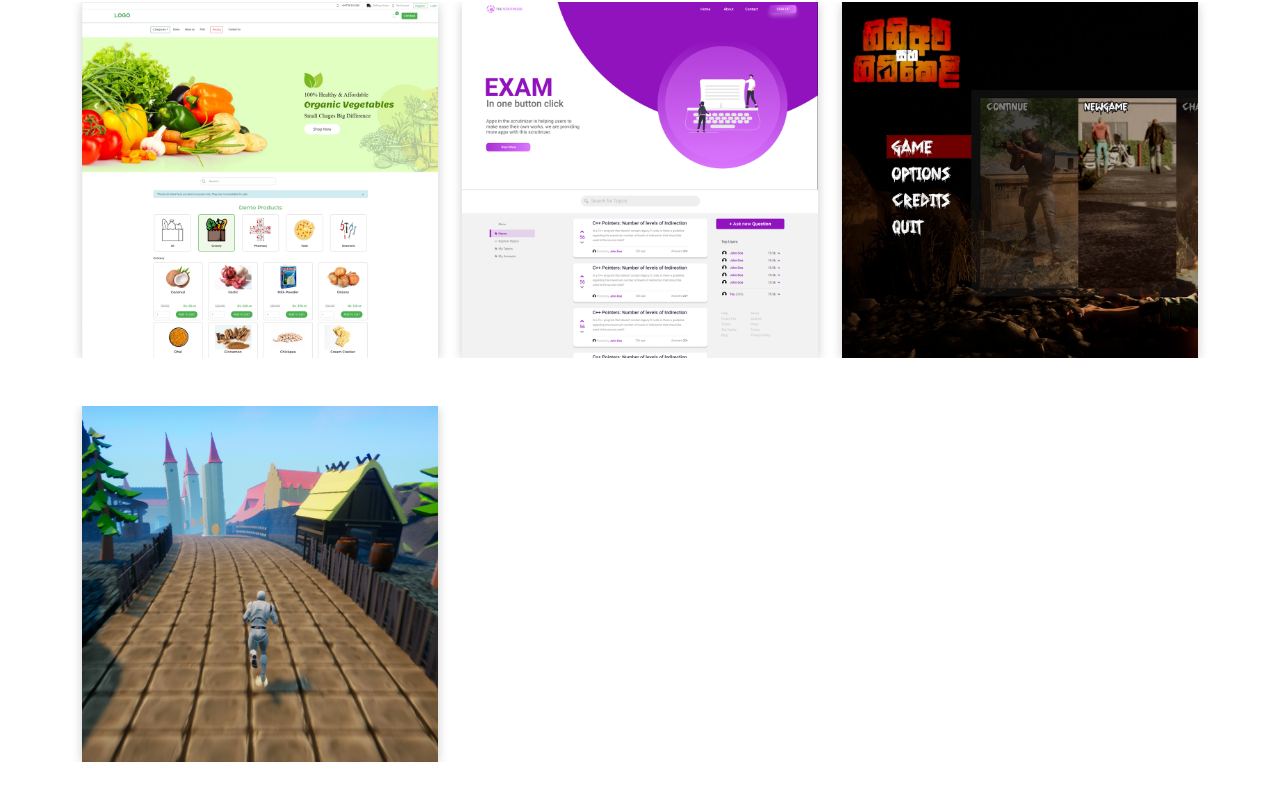
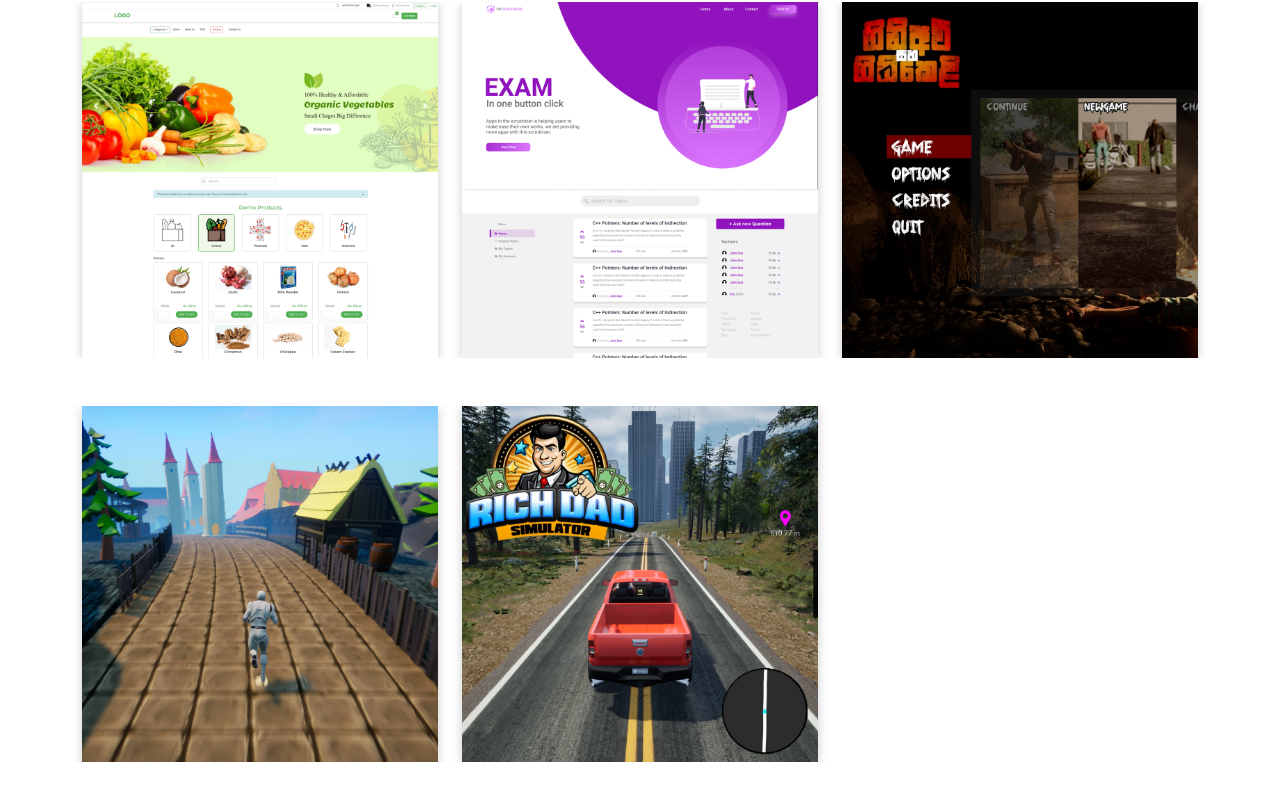
Before and after one commit to JeewanthaLahiru/MyPortfolio, a React (Create React App) app in the folder my-portfolio/: page / in a window 1280 px wide. Shown: the part 3383-4183 px from the top of the page. Built offline with nearby package versions, Linux system fonts and the light colour scheme.

Commit message:
added portfolio website image

```diff
--- a/my-portfolio/src/Components/Portfolio/PortfolioArea.tsx
+++ b/my-portfolio/src/Components/Portfolio/PortfolioArea.tsx
@@ -5,6 +5,7 @@
 import TheScrutinizer from "./../../Assets/Images/TheScrutinizer.png";
 import GiniAwi from "../../Assets/Images/Giniawi.png";
 import EndlessRunner from "../../Assets/Images/EndlessRunner.png";
+import RichDad from "../../Assets/Images/RichDad.png";
 
 const PortfolioArea:React.FC = () => {
 
@@ -45,6 +46,13 @@
             image: EndlessRunner,
             description: "this is an endless runner game created using Unreal Engine"
         },
+        {
+            id: 5,
+            title: 'Rich dad simulator game',
+            category: PortfolioFilter.Gaming,
+            image: RichDad,
+            description: "this is an simulator game created using unreal engine"
+        }
     ];
     const [filteredItems, setFilteredItems] = useState(portfolioItems);
     const handleFilterChange = (newFilter: PortfolioFilter) => {
```
Also changed, not shown: my-portfolio/src/Assets/Images/PortfolioWebSite.png (added).
